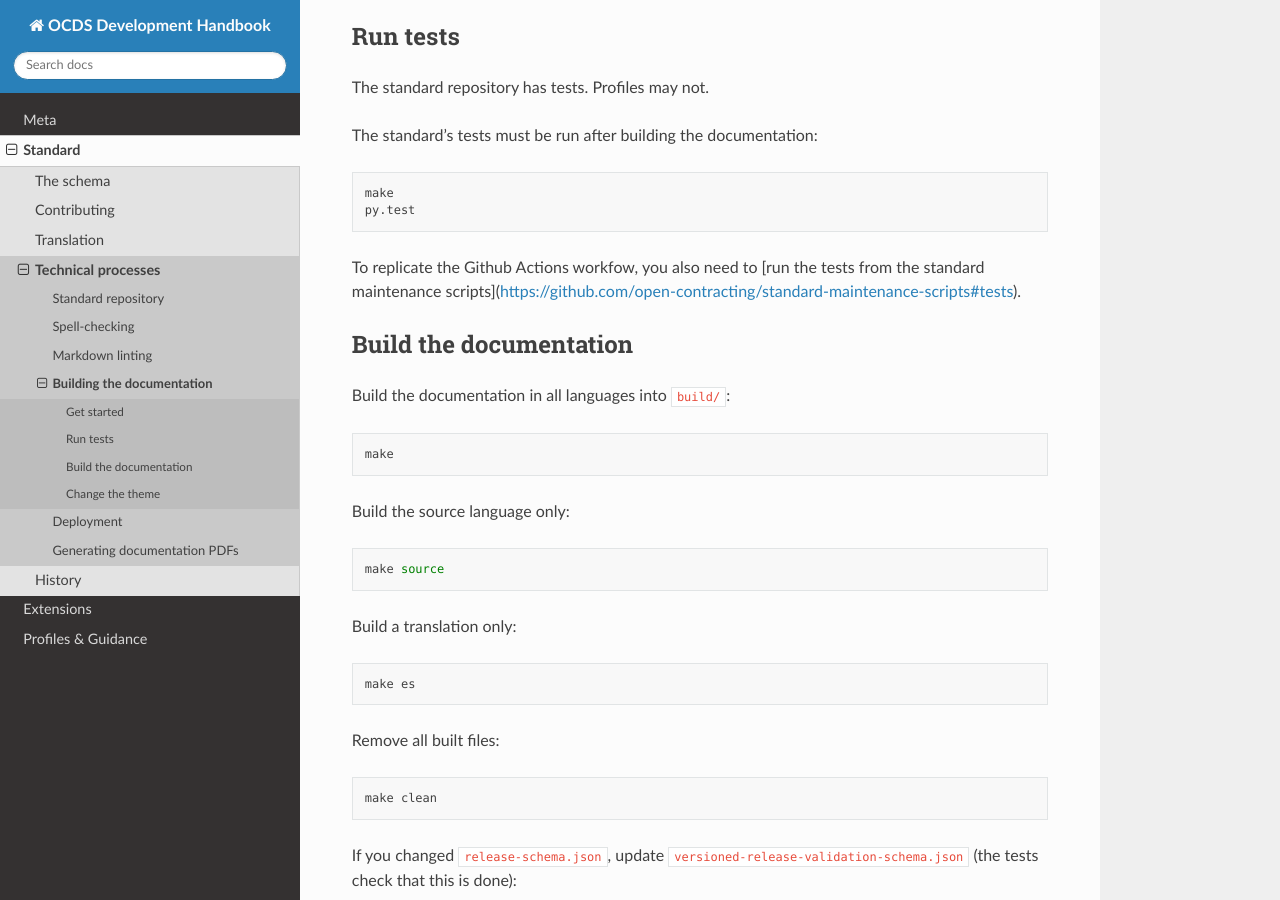
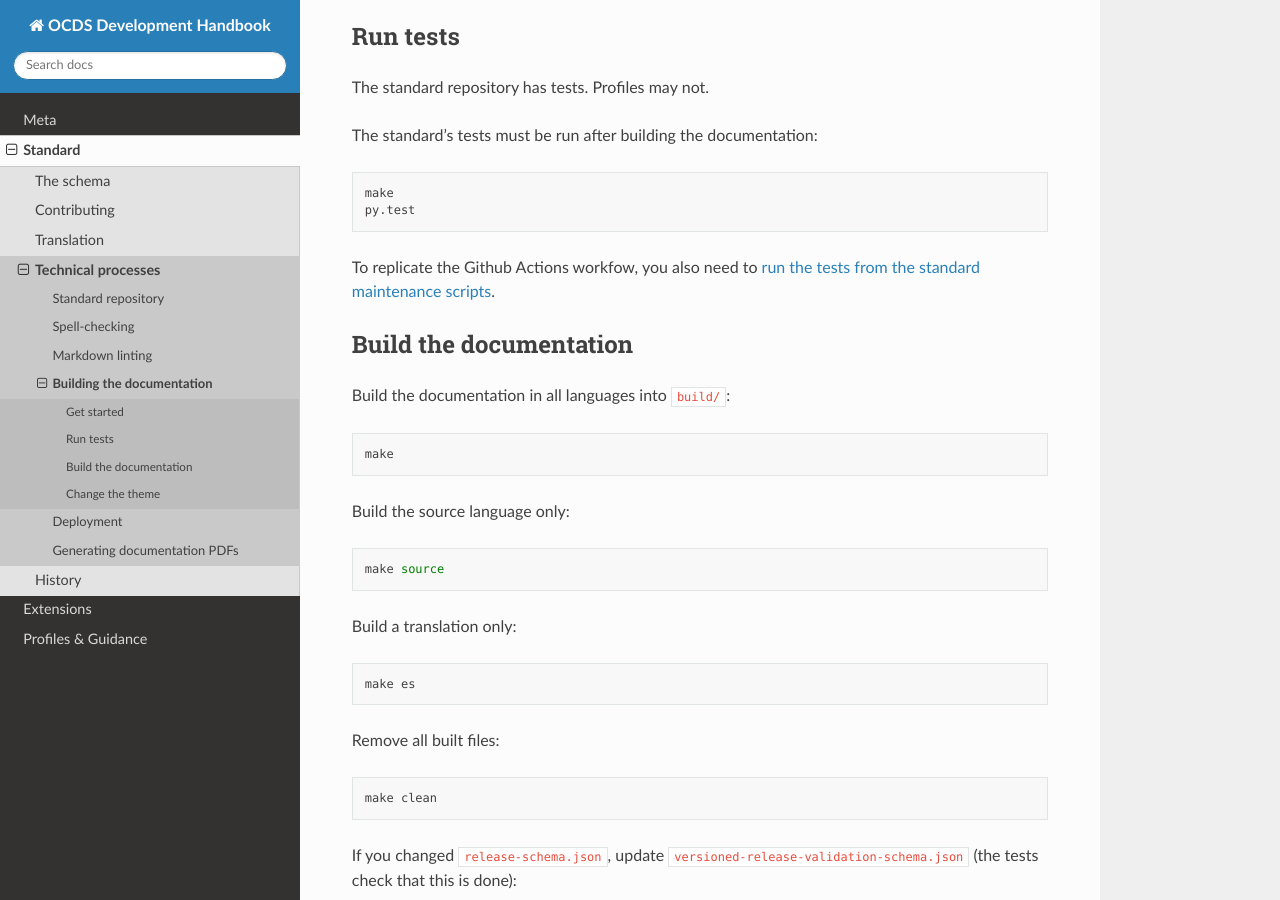
Before and after one commit to open-contracting/standard-development-handbook, a Sphinx documentation site: the page built from docs/standard/technical/build.rst, in a window 1280 px wide and 900 px high, scrolled down 1017 px. Built offline with Sphinx 7.4.7 and the Read the Docs theme 2.0.0, drawn with Linux system fonts in a browser that asks for light colours.

Commit message:
Change Markdown link to RST

```diff
--- a/docs/standard/technical/build.rst
+++ b/docs/standard/technical/build.rst
@@ -55,7 +55,7 @@ The standard's tests must be run after building the documentation:
    make
    py.test
 
-To replicate the Github Actions workfow, you also need to [run the tests from the standard maintenance scripts](https://github.com/open-contracting/standard-maintenance-scripts#tests).
+To replicate the Github Actions workfow, you also need to `run the tests from the standard maintenance scripts <https://github.com/open-contracting/standard-maintenance-scripts#tests>`__.
 
 Build the documentation
 -----------------------
```
